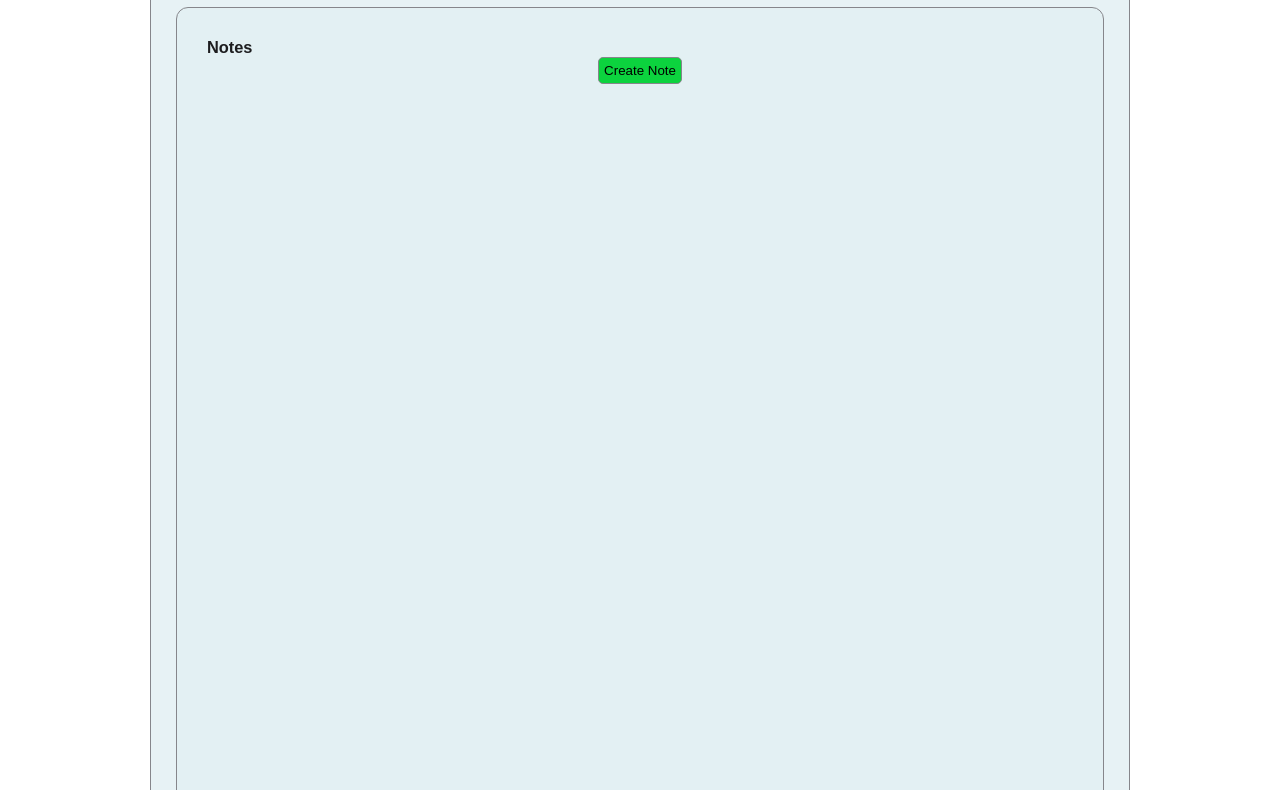
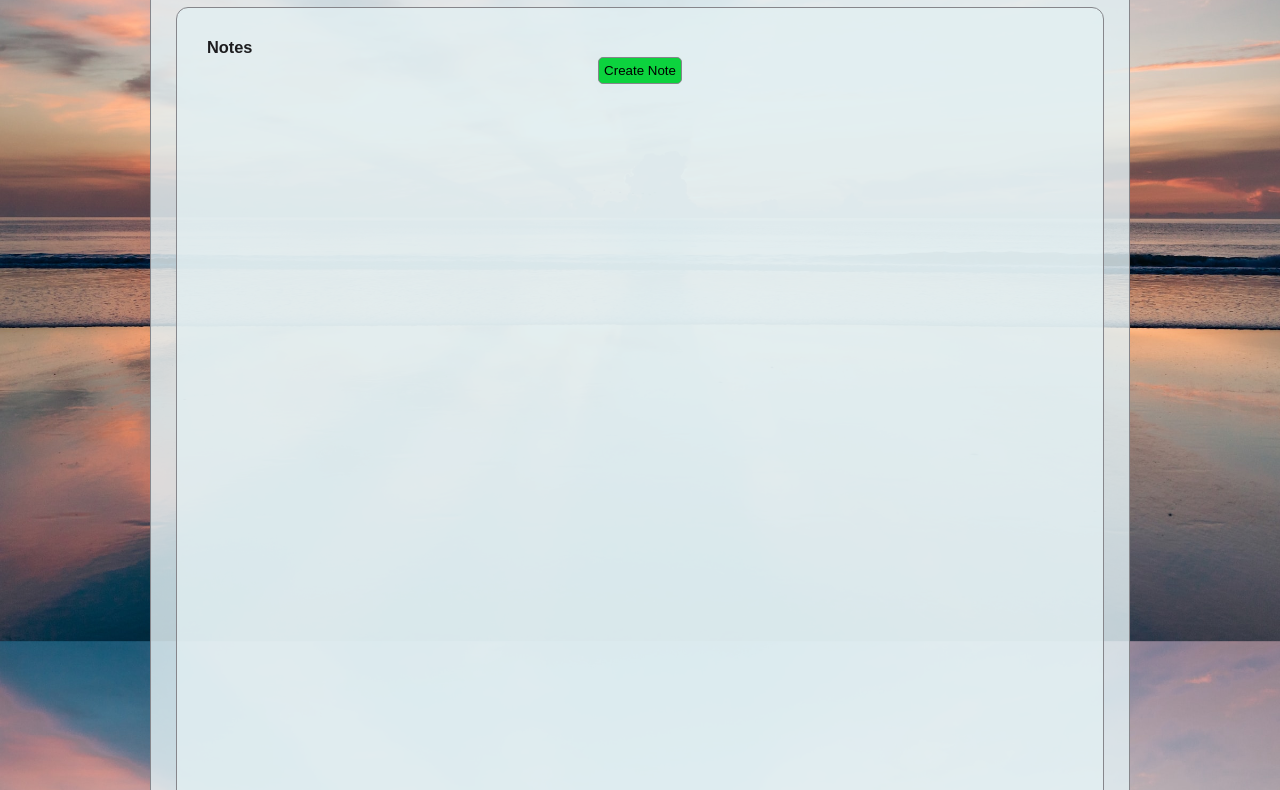
Before and after one commit to RoadToAchiveDream/RADweb, a plain HTML site: page content/notes.html in a window 1280 px wide. Shown: the part 212-1002 px from the top of the page. Drawn offline with Linux system fonts and the light colour scheme; the site is published under a folder, as on GitHub Pages, so addresses that start at the root find nothing.

Commit message:
rollback path

```diff
--- a/content/assets/css/notes.css
+++ b/content/assets/css/notes.css
@@ -82,7 +82,7 @@
 }
 
 body {
-    background: url(/content/assets/images/background/image.jpg) no-repeat center center fixed;
+    background: url(../images/background/image.jpg) no-repeat center center fixed;
     -webkit-background-size: cover;
     -moz-background-size: cover;
     -o-background-size: cover;
```
